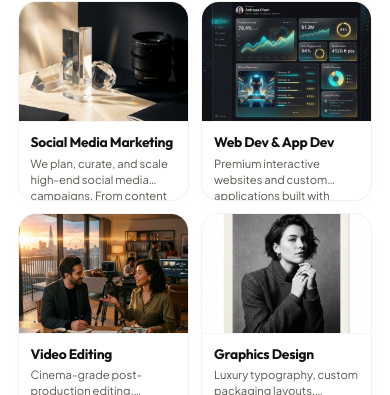
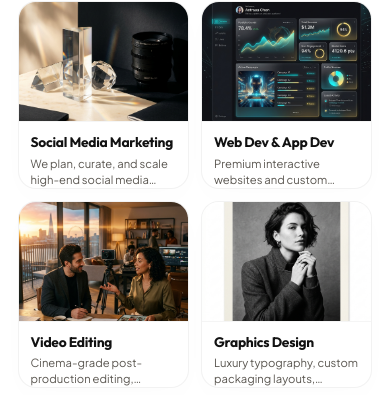
Before and after one commit to xMIRCHIx/growlixx, a website built with Vite: page index.html in a window 390 px wide. Shown: the part 2832-3227 px from the top of the page. Built offline with nearby package versions, Linux system fonts and the light colour scheme; some packages are replaced by stand-ins of ours; no server answers; the database is empty.

Commit message:
feat: add height and display fallbacks to ensure mobile service card descs never exceed 2 lines

```diff
--- a/src/styles/global.css
+++ b/src/styles/global.css
@@ -787,10 +787,13 @@ img {
   .service-card-desc {
     display: -webkit-box !important;
     -webkit-line-clamp: 2 !important;
+    /* autoprefixer: ignore next */
     -webkit-box-orient: vertical !important;
     overflow: hidden !important;
+    text-overflow: ellipsis !important;
     font-size: 0.75rem !important;
     line-height: 1.4 !important;
+    max-height: 2.8em !important; /* Max height to enforce 2 lines exactly */
     color: var(--text-secondary) !important;
     margin-bottom: 0 !important;
     padding: 0 0.8rem 0.8rem 0.8rem !important;
```
